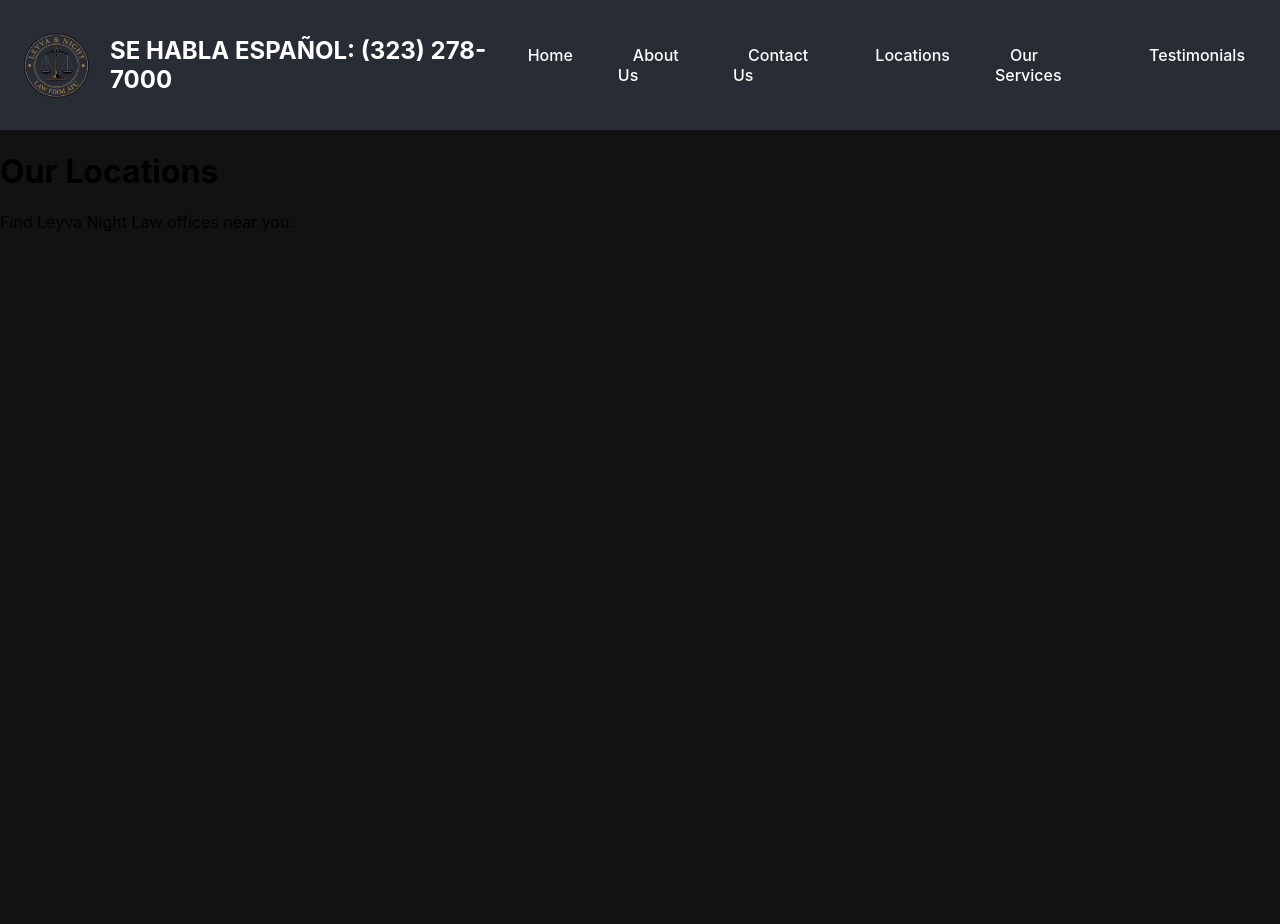
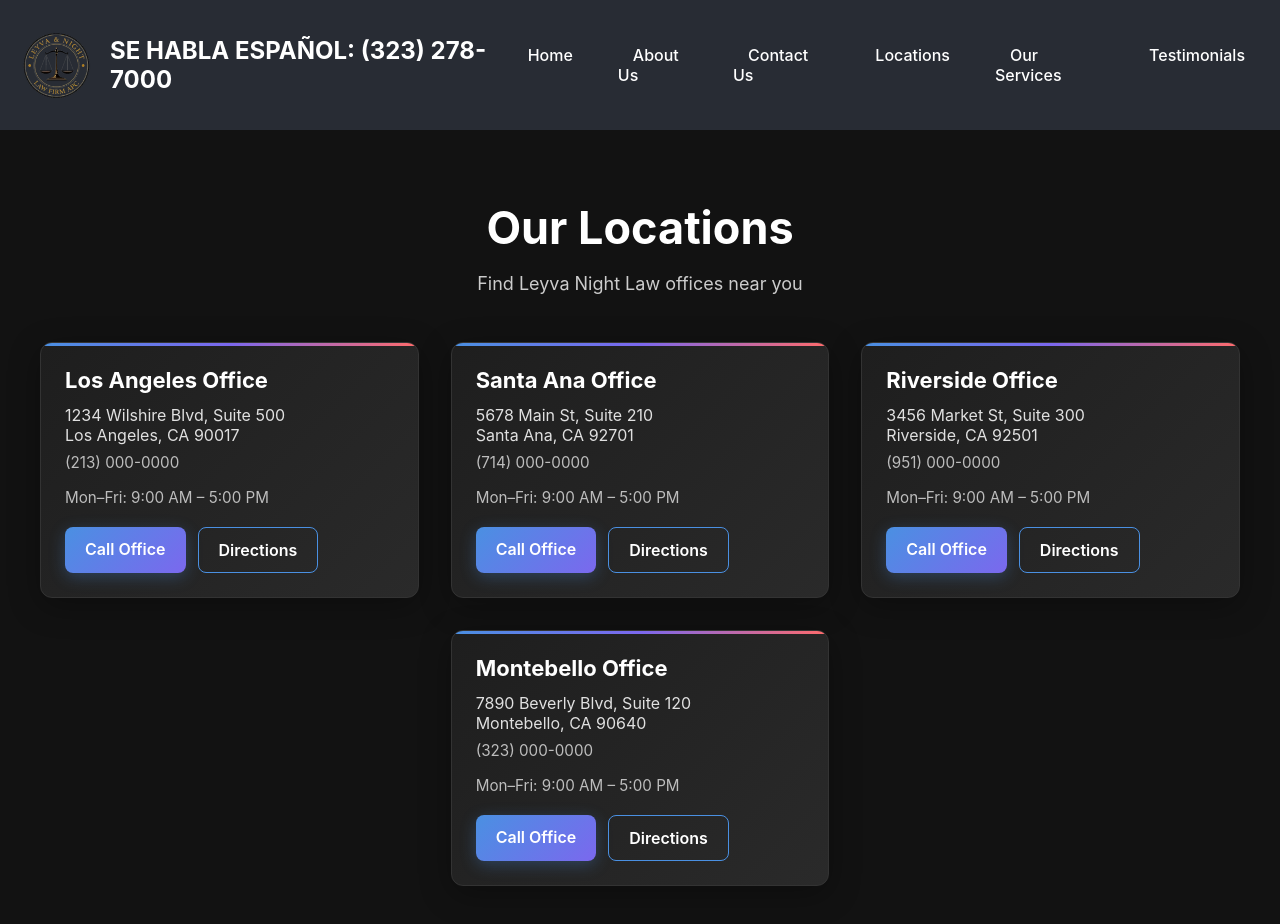
Before and after one commit to CalebDksn25/leyvanightlaw_website, a React (Create React App) app in the folder leyvanightlaw_website/: page /locations in a window 1280 px wide. Shown: the top 924 px of the page. Before the commit the page ends 800 px from the top, so only its background shows below. Built offline with nearby package versions, Linux system fonts and the light colour scheme.

Commit message:
service, location, and about page updates

```diff
--- a/leyvanightlaw_website/src/pages/about/About.css
+++ b/leyvanightlaw_website/src/pages/about/About.css
@@ -27,16 +27,28 @@
 .team-cards-container {
   display: grid;
   grid-template-columns: repeat(auto-fit, minmax(350px, 1fr));
-  gap: 30px;
+  gap: 2rem;
   padding: 20px 0;
 }
 
 .team-card {
-  background-color: #1e1e1e;
-  border-radius: 15px;
+  background: linear-gradient(135deg, #1e1e1e 0%, #2a2a2a 100%);
+  border-radius: 12px;
   overflow: hidden;
   box-shadow: 0 8px 20px rgba(0, 0, 0, 0.3);
+  border: 1px solid #333333;
   transition: transform 0.3s ease, box-shadow 0.3s ease;
+  position: relative;
+}
+
+.team-card::before {
+  content: "";
+  position: absolute;
+  top: 0;
+  left: 0;
+  right: 0;
+  height: 3px;
+  background: linear-gradient(90deg, #4a90e2, #7b68ee, #ff6b6b);
 }
 
 .team-card:hover {
@@ -91,22 +103,24 @@
 }
 
 .show-more-btn {
-  background-color: #007bff;
+  background: linear-gradient(135deg, #4a90e2 0%, #7b68ee 100%);
   color: white;
   border: none;
-  padding: 10px 20px;
-  border-radius: 25px;
+  padding: 12px 24px;
+  border-radius: 8px;
   cursor: pointer;
   font-size: 14px;
-  font-weight: 500;
-  transition: background-color 0.3s ease, transform 0.2s ease;
+  font-weight: 600;
+  transition: all 0.3s ease;
   display: block;
   margin: 0 auto;
+  box-shadow: 0 4px 16px rgba(74, 144, 226, 0.3);
 }
 
 .show-more-btn:hover {
-  background-color: #0056b3;
   transform: translateY(-2px);
+  box-shadow: 0 6px 20px rgba(74, 144, 226, 0.4);
+  background: linear-gradient(135deg, #5ba0f2 0%, #8b78fe 100%);
 }
 
 .show-more-btn:active {
--- a/leyvanightlaw_website/src/pages/location/Location.css
+++ b/leyvanightlaw_website/src/pages/location/Location.css
@@ -0,0 +1,147 @@
+/* Page */
+.location-page {
+  color: white;
+  background-color: #121212;
+  min-height: 100vh;
+  padding: 40px 20px;
+}
+
+.location-header {
+  text-align: center;
+  margin-bottom: 3rem;
+}
+
+.location-header h1 {
+  font-size: 45px;
+  margin-bottom: 1rem;
+  color: #ffffff;
+  font-weight: bold;
+}
+
+.location-header p {
+  font-size: 18px;
+  color: #cccccc;
+  margin-bottom: 0;
+}
+
+/* Grid */
+.locations-grid {
+  display: grid;
+  grid-template-columns: repeat(auto-fit, minmax(350px, 1fr));
+  gap: 2rem;
+  max-width: 1200px;
+  margin: 0 auto;
+}
+
+/* Card */
+.location-card {
+  background: linear-gradient(135deg, #1e1e1e 0%, #2a2a2a 100%);
+  border-radius: 12px;
+  padding: 1.5rem;
+  box-shadow: 0 8px 32px rgba(0, 0, 0, 0.3);
+  border: 1px solid #333333;
+  position: relative;
+  overflow: hidden;
+  transition: transform 0.3s ease, box-shadow 0.3s ease;
+}
+
+.location-card::before {
+  content: "";
+  position: absolute;
+  top: 0;
+  left: 0;
+  right: 0;
+  height: 3px;
+  background: linear-gradient(90deg, #4a90e2, #7b68ee, #ff6b6b);
+}
+
+.location-card:hover {
+  transform: translateY(-5px);
+  box-shadow: 0 12px 40px rgba(0, 0, 0, 0.4);
+}
+
+.office-name {
+  font-size: 22px;
+  font-weight: 700;
+  color: #ffffff;
+  margin: 0 0 0.75rem 0;
+}
+
+.office-details {
+  color: #e0e0e0;
+  display: flex;
+  flex-direction: column;
+  gap: 0.5rem;
+}
+
+.office-address span {
+  display: block;
+}
+
+.office-meta {
+  display: flex;
+  flex-wrap: wrap;
+  gap: 1rem;
+  font-size: 0.95rem;
+  color: #bdbdbd;
+}
+
+.office-actions {
+  display: flex;
+  gap: 0.75rem;
+  margin-top: 1.25rem;
+}
+
+.btn {
+  display: inline-block;
+  text-decoration: none;
+  padding: 0.75rem 1.25rem;
+  border-radius: 8px;
+  font-weight: 600;
+  transition: all 0.3s ease;
+}
+
+.btn-primary {
+  background: linear-gradient(135deg, #4a90e2 0%, #7b68ee 100%);
+  color: #ffffff;
+  box-shadow: 0 4px 16px rgba(74, 144, 226, 0.3);
+}
+
+.btn-primary:hover {
+  transform: translateY(-2px);
+  box-shadow: 0 6px 20px rgba(74, 144, 226, 0.4);
+  background: linear-gradient(135deg, #5ba0f2 0%, #8b78fe 100%);
+}
+
+.btn-secondary {
+  background: transparent;
+  color: #ffffff;
+  border: 1px solid #4a90e2;
+}
+
+.btn-secondary:hover {
+  transform: translateY(-2px);
+  background: rgba(74, 144, 226, 0.08);
+}
+
+/* Responsive */
+@media (max-width: 768px) {
+  .location-header h1 {
+    font-size: 32px;
+  }
+
+  .locations-grid {
+    grid-template-columns: 1fr;
+  }
+}
+
+/* On large screens, ensure 3 columns and center the 4th card on row 2 */
+@media (min-width: 1100px) {
+  .locations-grid {
+    grid-template-columns: repeat(3, 1fr);
+  }
+
+  .location-card:nth-child(4) {
+    grid-column: 2;
+  }
+}
--- a/leyvanightlaw_website/src/pages/location/Location.jsx
+++ b/leyvanightlaw_website/src/pages/location/Location.jsx
@@ -2,10 +2,89 @@
 import "./Location.css";
 
 const Location = () => {
+  const offices = [
+    {
+      id: 1,
+      name: "Los Angeles Office",
+      addressLine1: "1234 Wilshire Blvd, Suite 500",
+      addressLine2: "Los Angeles, CA 90017",
+      phone: "(213) 000-0000",
+      hours: "Mon–Fri: 9:00 AM – 5:00 PM",
+      mapsLink:
+        "https://www.google.com/maps/search/?api=1&query=1234+Wilshire+Blvd+Suite+500+Los+Angeles+CA+90017",
+    },
+    {
+      id: 2,
+      name: "Santa Ana Office",
+      addressLine1: "5678 Main St, Suite 210",
+      addressLine2: "Santa Ana, CA 92701",
+      phone: "(714) 000-0000",
+      hours: "Mon–Fri: 9:00 AM – 5:00 PM",
+      mapsLink:
+        "https://www.google.com/maps/search/?api=1&query=5678+Main+St+Suite+210+Santa+Ana+CA+92701",
+    },
+    {
+      id: 3,
+      name: "Riverside Office",
+      addressLine1: "3456 Market St, Suite 300",
+      addressLine2: "Riverside, CA 92501",
+      phone: "(951) 000-0000",
+      hours: "Mon–Fri: 9:00 AM – 5:00 PM",
+      mapsLink:
+        "https://www.google.com/maps/search/?api=1&query=3456+Market+St+Suite+300+Riverside+CA+92501",
+    },
+    {
+      id: 4,
+      name: "Montebello Office",
+      addressLine1: "7890 Beverly Blvd, Suite 120",
+      addressLine2: "Montebello, CA 90640",
+      phone: "(323) 000-0000",
+      hours: "Mon–Fri: 9:00 AM – 5:00 PM",
+      mapsLink:
+        "https://www.google.com/maps/search/?api=1&query=7890+Beverly+Blvd+Suite+120+Montebello+CA+90640",
+    },
+  ];
+
   return (
     <div className="location-page">
-      <h1>Our Locations</h1>
-      <p>Find Leyva Night Law offices near you.</p>
+      <div className="location-header">
+        <h1>Our Locations</h1>
+        <p>Find Leyva Night Law offices near you</p>
+      </div>
+
+      <div className="locations-grid">
+        {offices.map((office) => (
+          <div key={office.id} className="location-card">
+            <div className="location-card-header">
+              <h3 className="office-name">{office.name}</h3>
+            </div>
+            <div className="office-details">
+              <div className="office-address">
+                <span>{office.addressLine1}</span>
+                <span>{office.addressLine2}</span>
+              </div>
+              <div className="office-meta">
+                <div className="office-phone">{office.phone}</div>
+                <div className="office-hours">{office.hours}</div>
+              </div>
+            </div>
+            <div className="office-actions">
+              <a
+                href={`tel:${office.phone.replace(/[^\d]/g, "")}`}
+                className="btn btn-primary">
+                Call Office
+              </a>
+              <a
+                href={office.mapsLink}
+                target="_blank"
+                rel="noopener noreferrer"
+                className="btn btn-secondary">
+                Directions
+              </a>
+            </div>
+          </div>
+        ))}
+      </div>
     </div>
   );
 };
--- a/leyvanightlaw_website/src/pages/services/Services.css
+++ b/leyvanightlaw_website/src/pages/services/Services.css
@@ -23,19 +23,31 @@
 
 .services-grid {
   display: grid;
-  grid-template-columns: repeat(auto-fit, minmax(380px, 1fr));
-  gap: 30px;
+  grid-template-columns: repeat(auto-fit, minmax(350px, 1fr));
+  gap: 2rem;
   padding: 20px 0;
 }
 
 .service-card {
-  background-color: #1e1e1e;
-  border-radius: 15px;
+  background: linear-gradient(135deg, #1e1e1e 0%, #2a2a2a 100%);
+  border-radius: 12px;
   overflow: hidden;
   box-shadow: 0 8px 20px rgba(0, 0, 0, 0.3);
+  border: 1px solid #333333;
   transition: transform 0.3s ease, box-shadow 0.3s ease;
   display: flex;
   flex-direction: column;
+  position: relative;
+}
+
+.service-card::before {
+  content: "";
+  position: absolute;
+  top: 0;
+  left: 0;
+  right: 0;
+  height: 3px;
+  background: linear-gradient(90deg, #4a90e2, #7b68ee, #ff6b6b);
 }
 
 .service-card:hover {
@@ -44,14 +56,13 @@
 }
 
 .service-type {
-  background-color: #37393c;
-  color: white;
+  color: #ffffff;
   margin: 0;
   padding: 20px;
   font-size: 22px;
-  font-weight: bold;
+  font-weight: 700;
   text-align: center;
-  border-bottom: 3px solid #626262;
+  background: transparent;
 }
 
 .service-image {
@@ -81,22 +92,26 @@
 }
 
 .contact-us-btn {
-  background-color: #28a745;
+  display: block;
+  background: linear-gradient(135deg, #4a90e2 0%, #7b68ee 100%);
   color: white;
   text-decoration: none;
   padding: 15px 30px;
   margin: 0 25px 25px 25px;
-  border-radius: 25px;
+  border-radius: 8px;
   font-size: 16px;
   font-weight: 600;
   text-align: center;
-  transition: background-color 0.3s ease, transform 0.2s ease;
-  display: block;
+  transition: all 0.3s ease;
+  box-shadow: 0 4px 16px rgba(74, 144, 226, 0.3);
+  border: none;
+  cursor: pointer;
 }
 
 .contact-us-btn:hover {
-  background-color: #218838;
   transform: translateY(-2px);
+  box-shadow: 0 6px 20px rgba(74, 144, 226, 0.4);
+  background: linear-gradient(135deg, #5ba0f2 0%, #8b78fe 100%);
   color: white;
   text-decoration: none;
 }
@@ -109,7 +124,7 @@
 @media (max-width: 768px) {
   .services-grid {
     grid-template-columns: 1fr;
-    gap: 20px;
+    gap: 1.5rem;
   }
 
   .services-page h1 {
```
